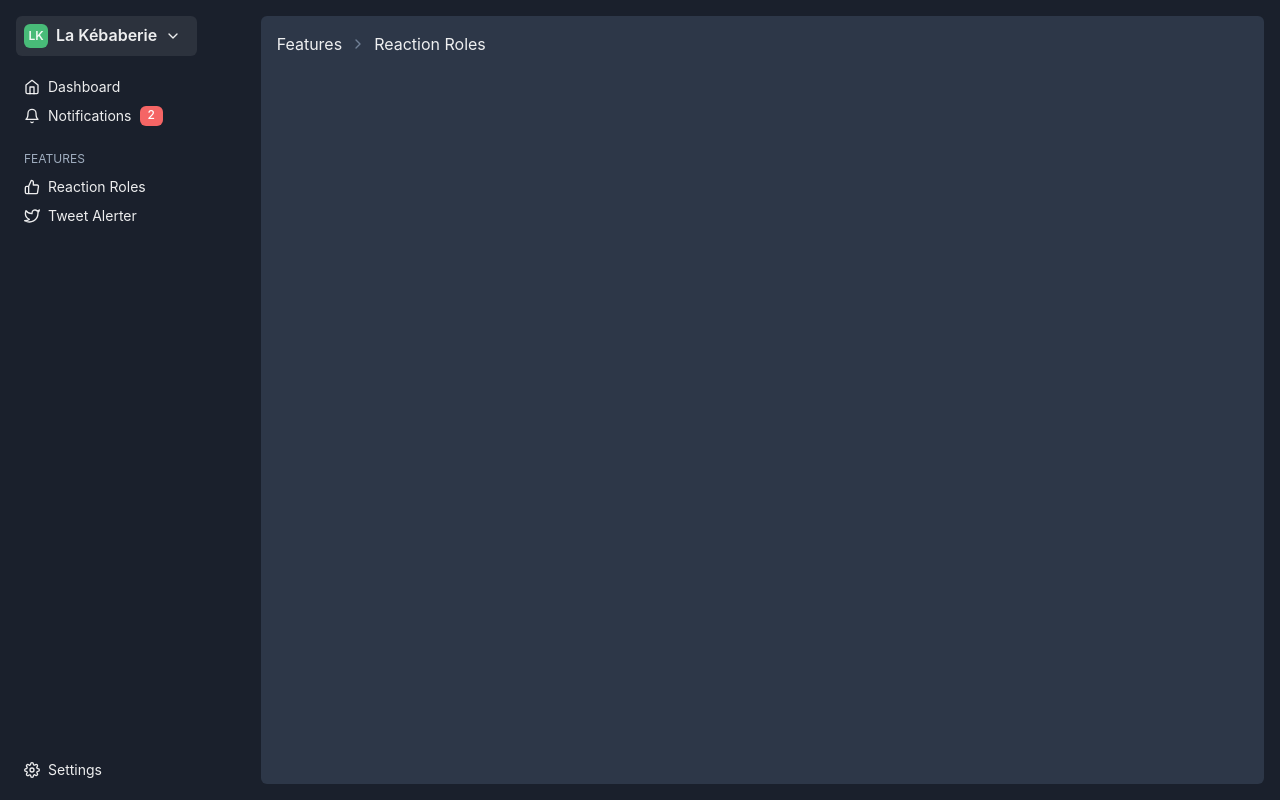
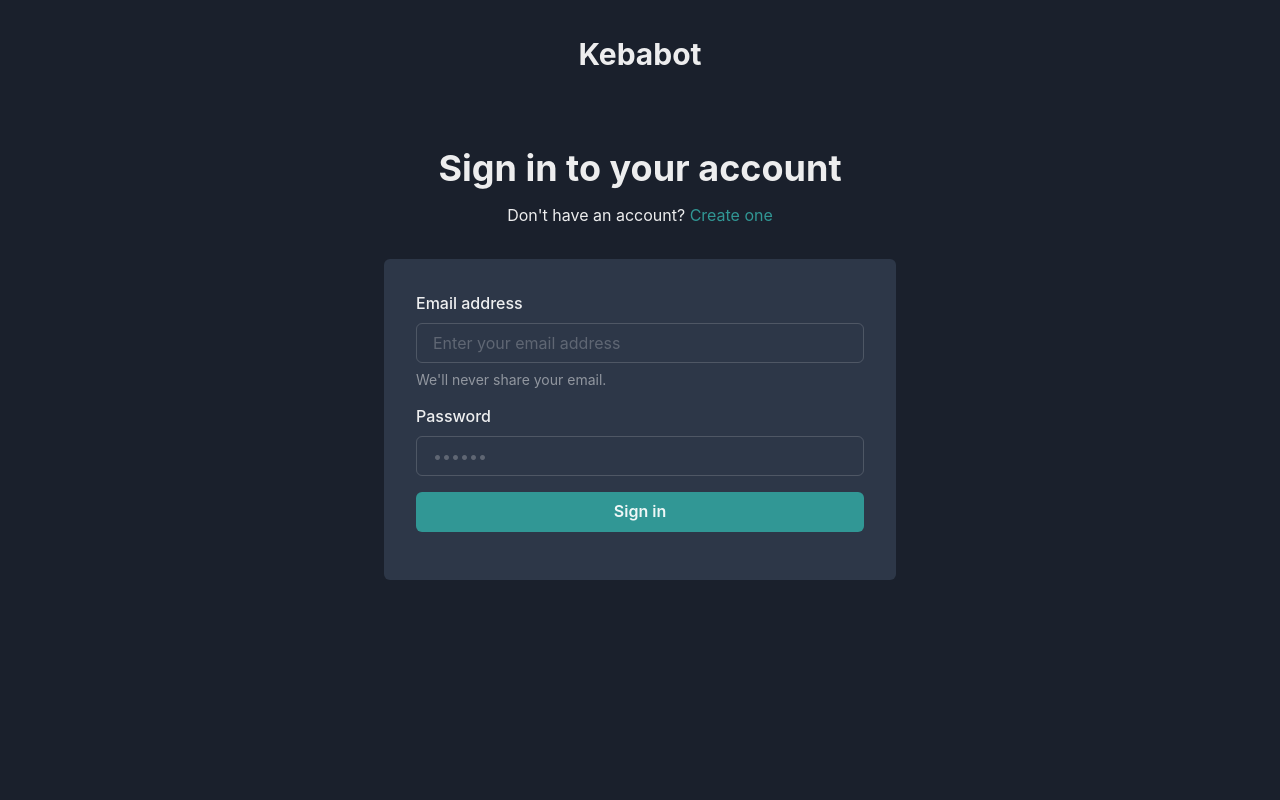
Before and after one commit to mikedotJS/kebabot-ui, a React (Vite) app: page /login in a window 1280 px wide. Built offline with nearby package versions, Linux system fonts and the light colour scheme.

Commit message:
Add login page

```diff
--- a/package.json
+++ b/package.json
@@ -26,9 +26,11 @@
     "@chakra-ui/react": "^1.6.6",
     "@emotion/react": "^11.4.1",
     "@emotion/styled": "^11.3.0",
+    "formik": "^2.2.9",
     "framer-motion": "^4.1.17",
     "react": "^17.0.2",
     "react-dom": "^17.0.2",
-    "react-icons": "^4.2.0"
+    "react-icons": "^4.2.0",
+    "react-router-dom": "^5.2.0"
   }
 }
--- /dev/null
+++ b/src/components/Login.tsx
@@ -0,0 +1,109 @@
+import {
+  Box,
+  Button,
+  Flex,
+  FormControl,
+  FormErrorMessage,
+  FormHelperText,
+  FormLabel,
+  Input,
+  Link,
+  Text,
+  VStack,
+} from "@chakra-ui/react";
+import { Field, Form, Formik } from "formik";
+import React from "react";
+import { Link as ReactRouterLink } from "react-router-dom";
+
+interface LoginFormValues {
+  email: string;
+  password: string;
+}
+
+function Login(): JSX.Element {
+  const handleSubmit = (values: LoginFormValues, actions) => {
+    setTimeout(() => {
+      console.log("submit", values);
+      actions.setSubmitting(false);
+    }, 1000);
+  };
+
+  return (
+    <Flex justifyContent="center" flexDir="column" alignItems="center" p="8">
+      <VStack spacing="16">
+        <Text fontSize="3xl" fontWeight="bold">
+          Kebabot
+        </Text>
+        <VStack>
+          <Text fontSize="4xl" fontWeight="bold">
+            Sign in to your account
+          </Text>
+          <Text>
+            Don't have an account?{" "}
+            <Link as={ReactRouterLink} to="/signup" color="teal.500">
+              Create one
+            </Link>
+          </Text>
+        </VStack>
+      </VStack>
+      <Box bg="gray.700" p="8" borderRadius="md" w="lg" mt="8">
+        <Formik
+          initialValues={{ email: "", password: "" }}
+          onSubmit={handleSubmit}
+        >
+          {(props) => (
+            <Form>
+              <VStack spacing="4">
+                <Field name="email">
+                  {({ field, form }) => (
+                    <FormControl
+                      id="email"
+                      isInvalid={form.errors.email && form.touched.email}
+                    >
+                      <FormLabel htmlFor="email">Email address</FormLabel>
+                      <Input
+                        {...field}
+                        type="email"
+                        placeholder="Enter your email address"
+                      />
+                      <FormErrorMessage>{form.errors.email}</FormErrorMessage>
+                      <FormHelperText>
+                        We'll never share your email.
+                      </FormHelperText>
+                    </FormControl>
+                  )}
+                </Field>
+
+                <Field name="password">
+                  {({ field, form }) => (
+                    <FormControl
+                      id="password"
+                      isInvalid={form.errors.password && form.touched.password}
+                    >
+                      <FormLabel htmlFor="password">Password</FormLabel>
+                      <Input {...field} type="password" placeholder="••••••" />
+                      <FormErrorMessage>
+                        {form.errors.password}
+                      </FormErrorMessage>
+                    </FormControl>
+                  )}
+                </Field>
+
+                <Button
+                  isLoading={props.isSubmitting}
+                  type="submit"
+                  w="full"
+                  bg="teal.500"
+                >
+                  Sign in
+                </Button>
+              </VStack>
+            </Form>
+          )}
+        </Formik>
+      </Box>
+    </Flex>
+  );
+}
+
+export default Login;
--- a/src/index.tsx
+++ b/src/index.tsx
@@ -3,6 +3,8 @@ import { Layout } from "./components/Layout";
 import React from "react";
 import ReactDom from "react-dom";
 import { extendTheme } from "@chakra-ui/react";
+import { BrowserRouter as Router, Switch, Route } from "react-router-dom";
+import Login from "./components/Login";
 
 const config: ThemeConfig = {
   initialColorMode: "dark",
@@ -12,7 +14,18 @@ const theme = extendTheme({ config });
 
 const App = () => (
   <ChakraProvider theme={theme}>
-    <Layout />
+    <Router>
+      <div>
+        <Switch>
+          <Route exact path="/">
+            <Layout />
+          </Route>
+          <Route path="/login">
+            <Login />
+          </Route>
+        </Switch>
+      </div>
+    </Router>
   </ChakraProvider>
 );
 
```
Also changed, not shown: 1 other file (tests, documents, lock files or other folders).
